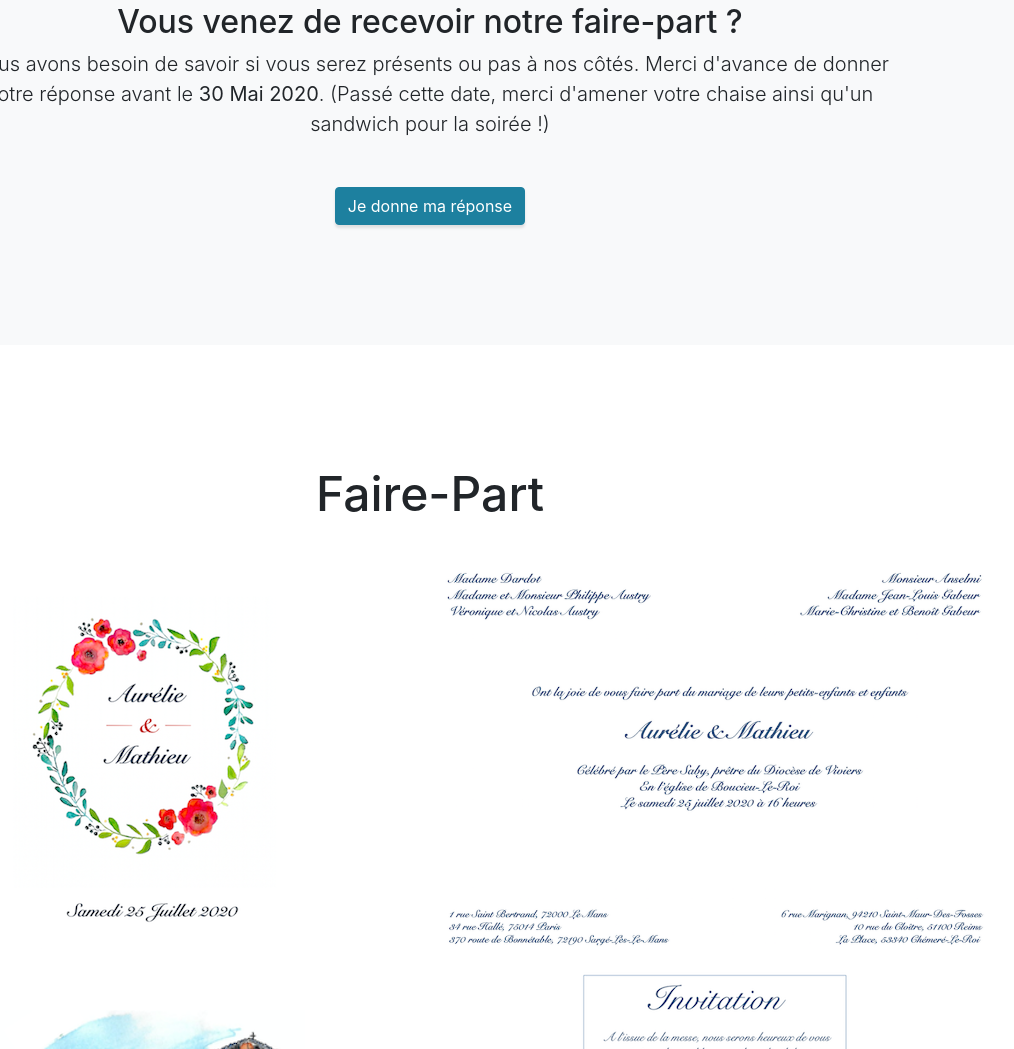
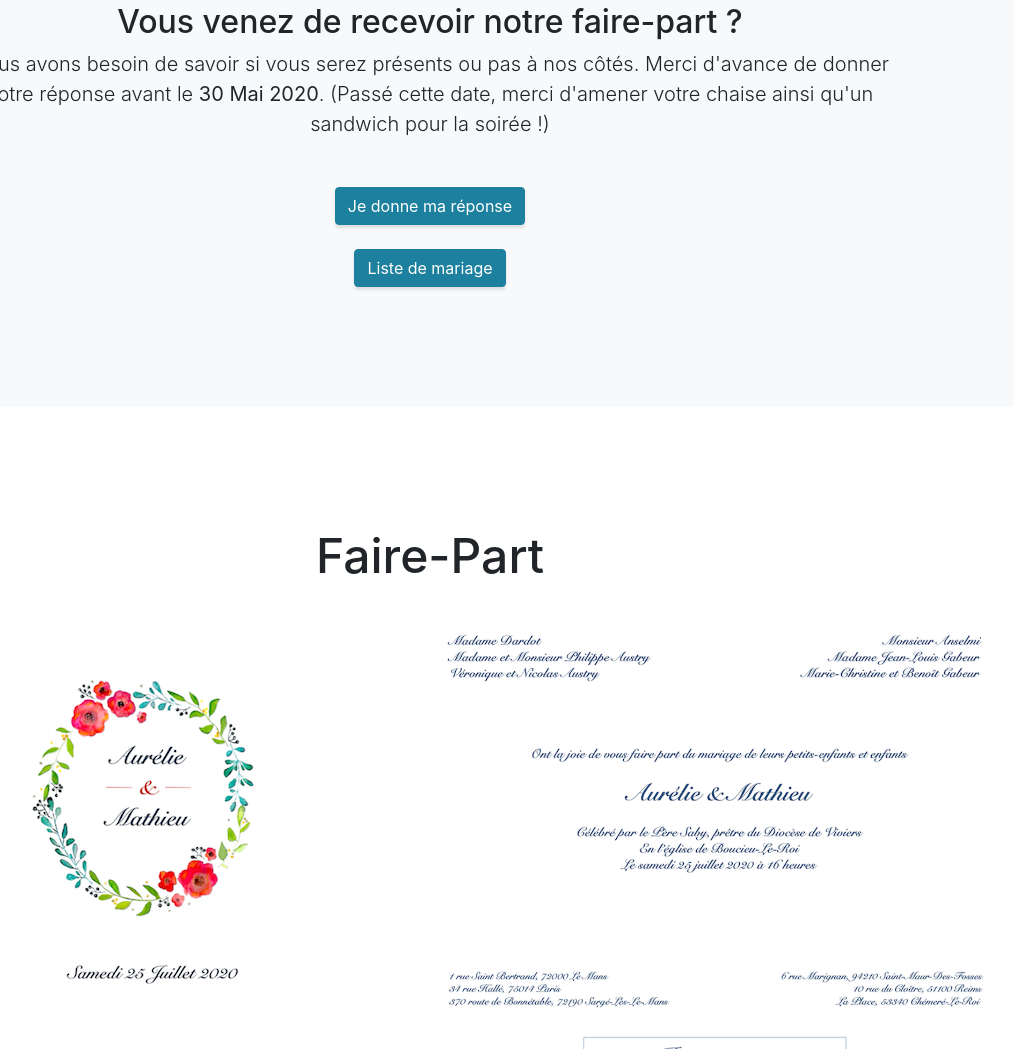
Before and after one commit to Mathieugab/mariage-github-pages, a website with bundled scripts: page index.html in a window 1280 px wide. Shown: the part 917-1966 px from the top of the page, without its empty margins (210-1224 px from the left). Built offline with nearby package versions, Linux system fonts and the light colour scheme.

Commit message:
bouton liste de mariage

```diff
--- a/index.html
+++ b/index.html
@@ -82,6 +82,9 @@
           <p class="lead mb-5">Nous avons besoin de savoir si vous serez présents ou pas à nos côtés. Merci d'avance de donner votre réponse avant le <strong>30 Mai 2020</strong>. (Passé cette date, merci d'amener votre chaise ainsi qu'un sandwich pour la soirée !)
           </p>
           <a class="btn btn-primary btn-xl js-scroll-trigger" href="https://forms.gle/e3VRzB1g35eovaxRA" target="_blank">Je donne ma réponse</a>
+<br><br>
+          <a class="btn btn-primary btn-xl js-scroll-trigger" href="http://www.millemercismariage.com/aureliemathieu2020/liste.html" target="_blank">Liste de mariage</a>
+
         </div>
       </div>
     </div>
```
